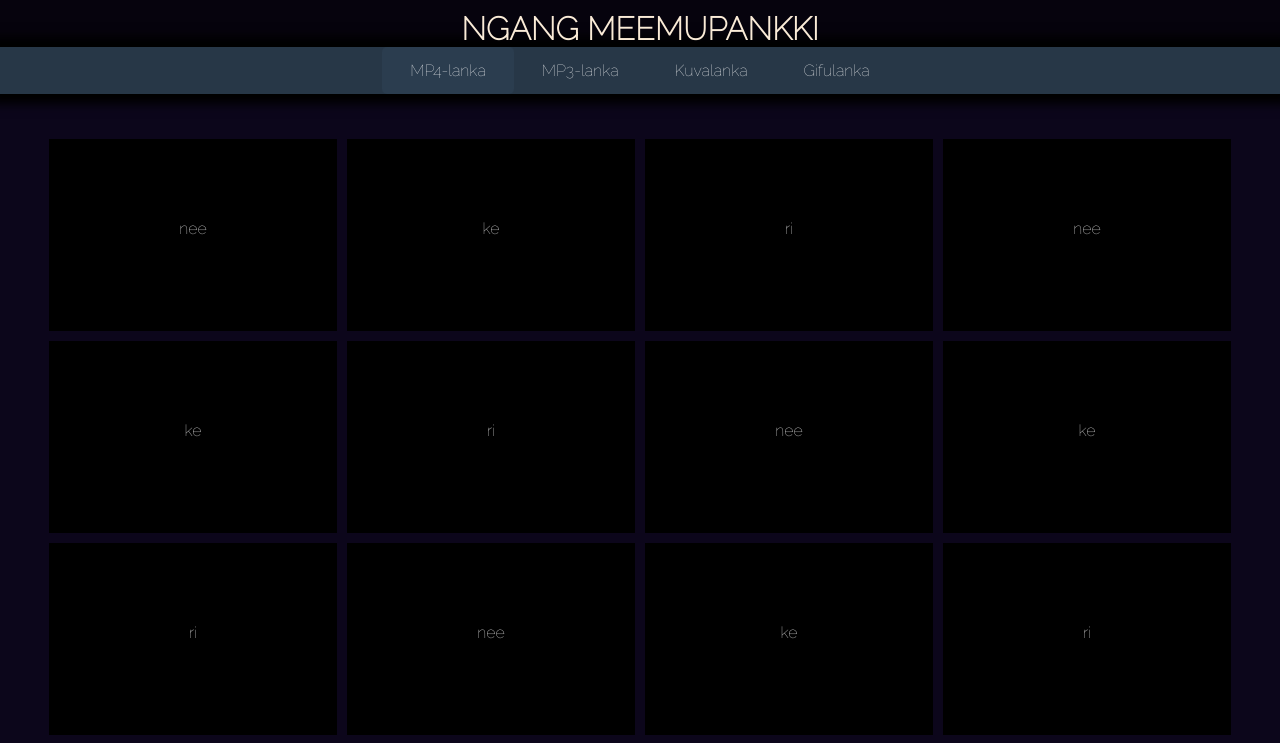
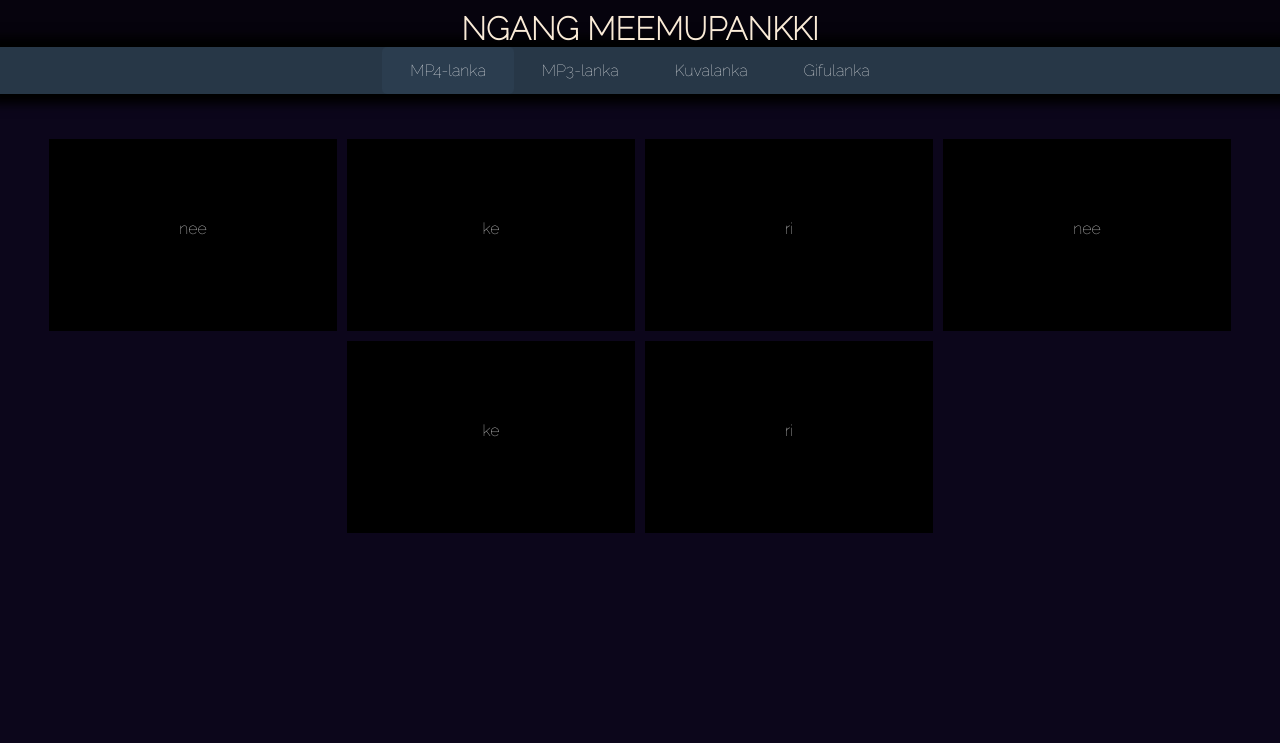
Before and after one commit to mxrr/ngang-app, a Vue app: page /#/mp4 in a window 1280 px wide. Shown: the top 743 px of the page. Built offline with nearby package versions, Linux system fonts and the light colour scheme.

Commit message:
Changed itemlist component to read from a json

```diff
--- /dev/null
+++ b/src/assets/testcontent.json
@@ -0,0 +1,74 @@
+{
+    "mp4":
+    {
+        "1": {
+            "file": "./asd",
+            "desc": "nee"
+        },
+        "2": {
+            "file": "./asd",
+            "desc": "ke"
+        },
+        "3": {
+            "file": "./asd",
+            "desc": "ri"
+        },
+        "4": {
+            "file": "./asd",
+            "desc": "nee"
+        },
+        "5": {
+            "file": "./asd",
+            "desc": "ke"
+        },
+        "6": {
+            "file": "./asd",
+            "desc": "ri"
+        }
+    },
+    "mp3":
+    {
+        "1": {
+            "file": "./asd",
+            "desc": "nee"
+        },
+        "2": {
+            "file": "./asd",
+            "desc": "ke"
+        },
+        "3": {
+            "file": "./asd",
+            "desc": "ri"
+        }
+    },
+    "images":
+    {
+        "1": {
+            "file": "./asd",
+            "desc": "nee"
+        },
+        "2": {
+            "file": "./asd",
+            "desc": "ke"
+        },
+        "3": {
+            "file": "./asd",
+            "desc": "ri"
+        }
+    },
+    "gif":
+    {
+        "1": {
+            "file": "./asd",
+            "desc": "nee"
+        },
+        "2": {
+            "file": "./asd",
+            "desc": "ke"
+        },
+        "3": {
+            "file": "./asd",
+            "desc": "ri"
+        }
+    }
+}
--- a/src/components/gifulanka.vue
+++ b/src/components/gifulanka.vue
@@ -1,11 +1,15 @@
 <template>
   <div>
-    <h1>Gifulanka</h1>
+    <itemlist parentSite="gifulanka"></itemlist>
   </div>
 </template>
 
 <script>
+import itemlist from './itemlist'
 export default {
-  name: 'gifulanka'
+  name: 'gifulanka',
+  components: {
+    'itemlist': itemlist
+  }
 }
 </script>
--- a/src/components/itemlist.vue
+++ b/src/components/itemlist.vue
@@ -1,42 +1,45 @@
 <template>
     <div class="list">
-      <a class="items" v-for="item in items" :key="item.message">
-        {{ item.message }}
-      </a>
+
+        <div class="mp4-list" v-if="this.parentSite === 'mp4'">
+        <a class="items" v-for="video in mp4" :key="video.desc">
+            {{ video.desc }}
+        </a>
+        </div>
+
+        <div class="mp3-list" v-if="this.parentSite === 'mp3'">
+        <a class="items" v-for="audio in mp3" :key="audio.desc">
+            {{ audio.desc }}
+        </a>
+        </div>
+
+        <div class="image-list" v-if="this.parentSite === 'kuvalanka'">
+        <a class="items" v-for="image in images" :key="image.desc">
+            {{ image.desc }}
+        </a>
+        </div>
+
+        <div class="gif-list" v-if="this.parentSite === 'gifulanka'">
+        <a class="items" v-for="gif in gifs" :key="gif.desc">
+            {{ gif.desc }}
+        </a>
+        </div>
     </div>
 </template>
 
 <script>
+import items from '../assets/testcontent.json'
 export default {
   name: 'itemlist',
+  props: {
+    parentSite: String
+  },
   data: () => {
     return {
-      items: [
-        {message: 'nee'},
-        {message: 'ke'},
-        {message: 'ri'},
-        {message: 'nee'},
-        {message: 'ke'},
-        {message: 'ri'},
-        {message: 'nee'},
-        {message: 'ke'},
-        {message: 'ri'},
-        {message: 'nee'},
-        {message: 'ke'},
-        {message: 'ri'},
-        {message: 'nee'},
-        {message: 'ke'},
-        {message: 'ri'},
-        {message: 'nee'},
-        {message: 'ke'},
-        {message: 'ri'},
-        {message: 'nee'},
-        {message: 'ke'},
-        {message: 'ri'},
-        {message: 'nee'},
-        {message: 'ke'},
-        {message: 'ri'}
-      ]
+      mp4: items.mp4,
+      mp3: items.mp3,
+      images: items.images,
+      gifs: items.gif
     }
   }
 }
@@ -44,6 +47,18 @@ export default {
 
 <!-- Add "scoped" attribute to limit CSS to this component only -->
 <style scoped>
+.mp4-list {
+    display: inherit;
+}
+.mp3-list {
+    display: inherit;
+}
+.image-list {
+    display: inherit;
+}
+.gif-list {
+    display: inherit;
+}
 .list {
   margin-top: 2.5rem;
   display: inline-block;
--- a/src/components/kuvalanka.vue
+++ b/src/components/kuvalanka.vue
@@ -1,12 +1,16 @@
 <template>
   <div>
-    <h1>Kuvalanka</h1>
+    <itemlist parentSite="kuvalanka"></itemlist>
   </div>
 </template>
 
 <script>
+import itemlist from './itemlist'
 export default {
-  name: 'kuvalanka'
+  name: 'kuvalanka',
+  components: {
+    'itemlist': itemlist
+  }
 }
 </script>
 <style>
--- a/src/components/mp3.vue
+++ b/src/components/mp3.vue
@@ -1,14 +1,18 @@
 <template>
   <div>
-    <h1>MP3-lanka</h1>
+    <itemlist parentSite="mp3"></itemlist>
   </div>
 </template>
 
 <script>
+import itemlist from './itemlist'
 export default {
-  name: 'mp3'
+  name: 'mp3',
+  components: {
+    'itemlist': itemlist
+  }
 }
 </script>
-<style>
+<style scoped>
 
 </style>
--- a/src/components/mp4.vue
+++ b/src/components/mp4.vue
@@ -1,6 +1,6 @@
 <template>
   <div class="mp4">
-    <itemlist></itemlist>
+    <itemlist parentSite="mp4"></itemlist>
   </div>
 </template>
 
@@ -16,17 +16,5 @@ export default {
 
 <!-- Add "scoped" attribute to limit CSS to this component only -->
 <style scoped>
-.videolist {
-  margin-top: 2.5rem;
-  display: inline-block;
-}
-.videos {
-  display: inherit;
-  background-color: black;
-  padding: 5rem 8rem;
-  margin: 5px;
-  width: 2rem;
-  height: 2rem;
-}
 
 </style>
```
